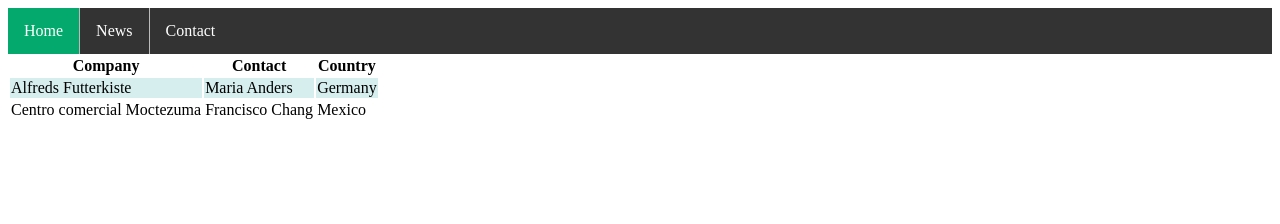
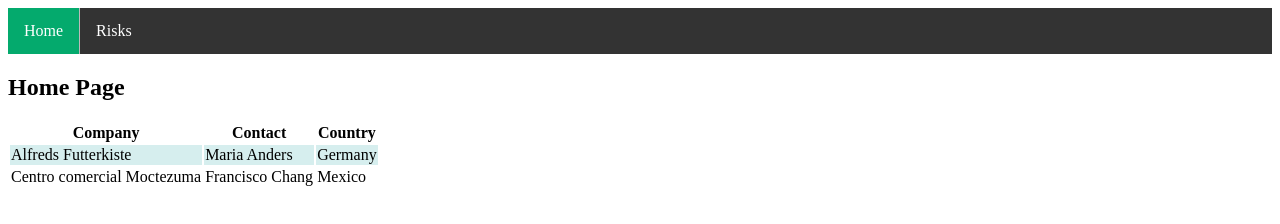
Before and after one commit to clawilso15/PM-Dashboard, a website: page index.html in a window 1280 px wide. Drawn offline with Linux system fonts and the light colour scheme.

Commit message:
Modified Nav Bar

```diff
--- a/index.html
+++ b/index.html
@@ -112,16 +112,29 @@
         background-color: #d6eeee;
       }
     </style>
+    <script>
+      function show(shown, hidden) {
+        document.getElementById(shown).style.display = "block";
+        document.getElementById(hidden).style.display = "none";
+        return false;
+      }
+    </script>
   </head>
   <body>
     <nav>
       <ul>
-        <li><a class="active" href="#home">Home</a></li>
-        <li><a href="#news">News</a></li>
-        <li><a href="#contact">Contact</a></li>
+        <li>
+          <a class="active" href="#" onclick="return show('home','risks')"
+            >Home</a
+          >
+        </li>
+        <li><a href="#risks">Risks</a></li>
       </ul>
     </nav>
-    <div>
+    <div id="home">
+      <h2>Home Page</h2>
+    </div>
+    <div id="risks">
       <table>
         <tr>
           <th>Company</th>
```
